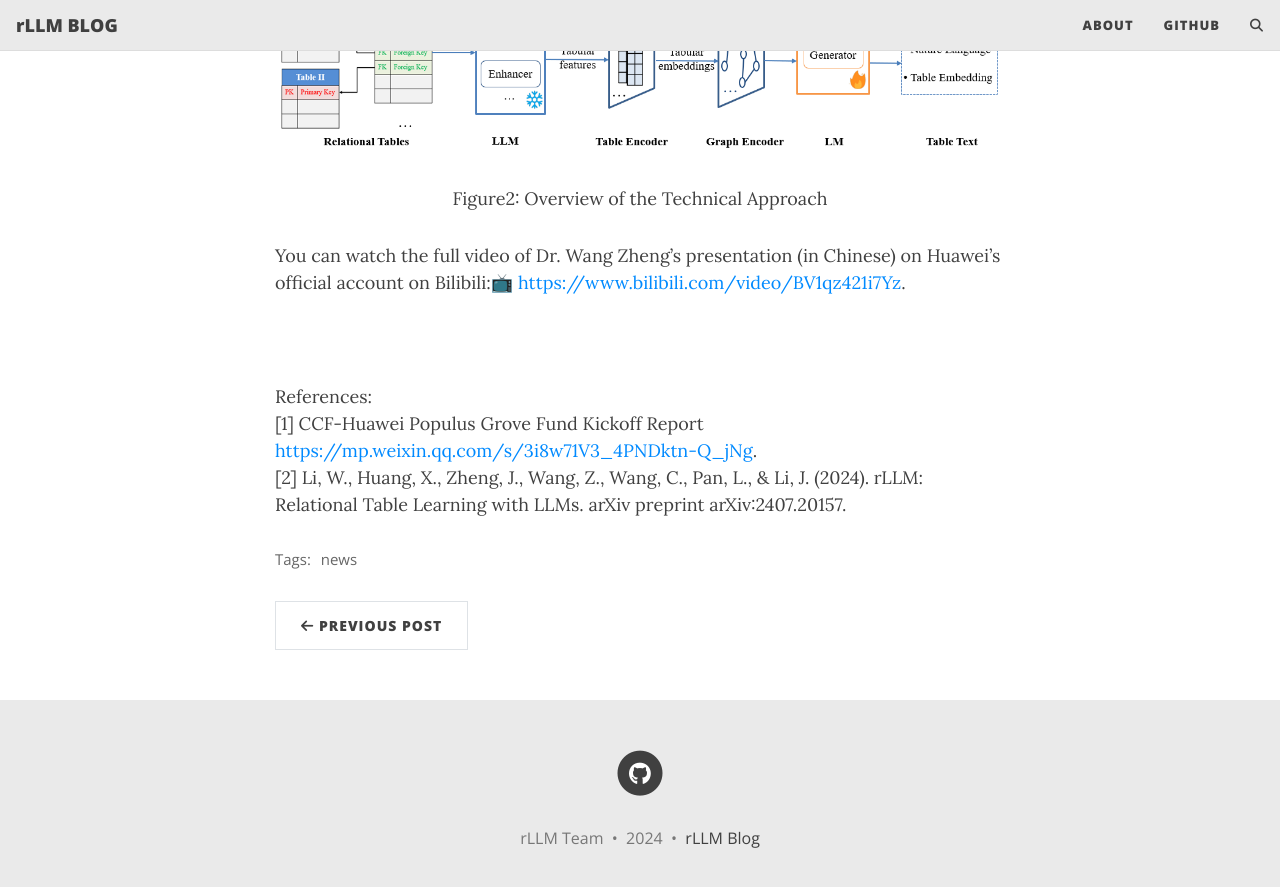
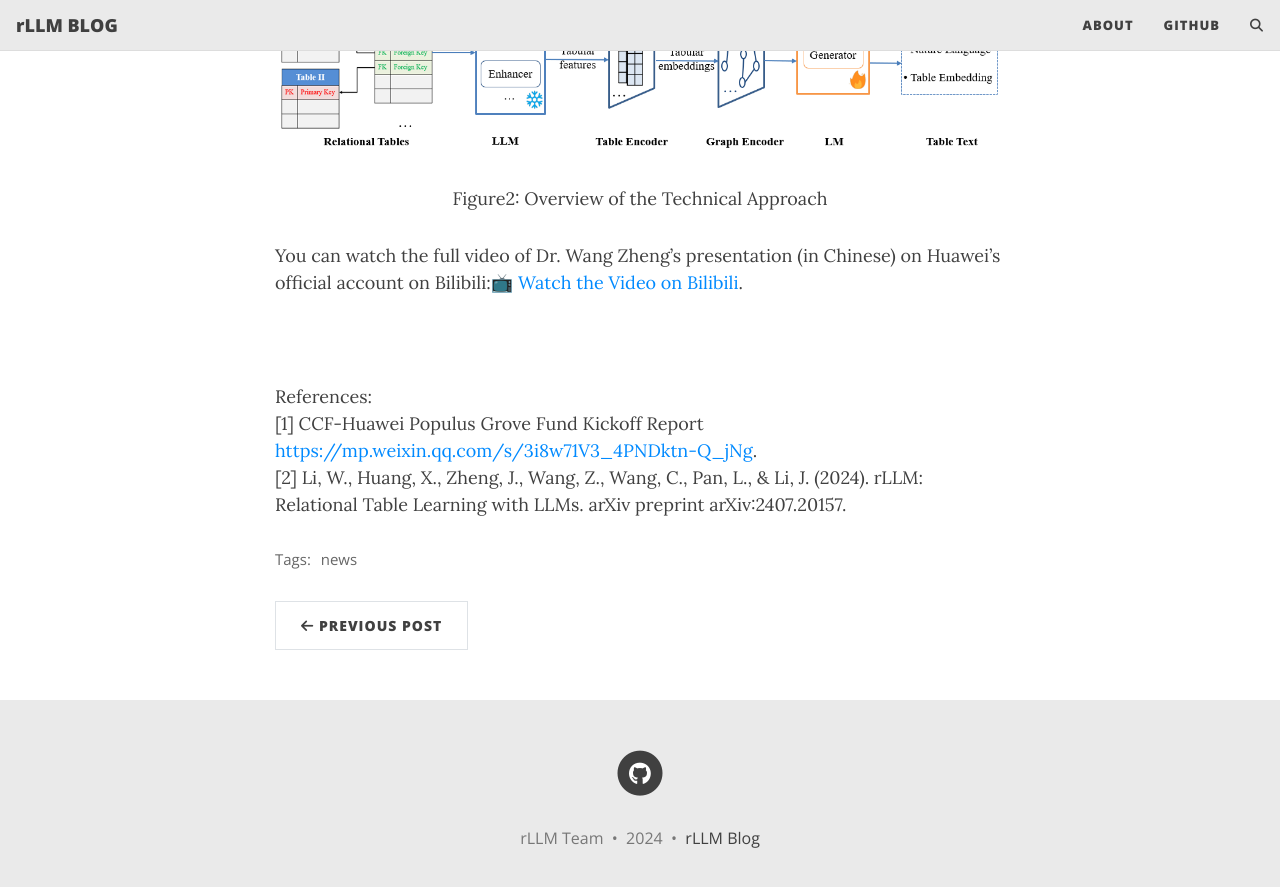
Before and after one commit to rllm-project/rllm-project.github.io, a Jekyll site: the page built from _posts/2024-08-31-rLLM-Project-Supported-by-Huawei-Fund-Advancing-AI-with-Tabular-Data.md, in a window 1280 px wide and 900 px high, scrolled down 1898 px. Shown: the top 887 px of the window. Built offline with Jekyll 4.4.1, drawn with Linux system fonts in a browser that asks for light colours; comment, search, counter and statistics services are not loaded.

Commit message:
Update 2024-08-31-rLLM-Project-Supported-by-Huawei-Fund-Advancing-AI-with-Tabular-Data.md

```diff
--- a/_posts/2024-08-31-rLLM-Project-Supported-by-Huawei-Fund-Advancing-AI-with-Tabular-Data.md
+++ b/_posts/2024-08-31-rLLM-Project-Supported-by-Huawei-Fund-Advancing-AI-with-Tabular-Data.md
@@ -24,7 +24,7 @@ In August 2024, we presented the kickoff report in Urumqi, Xinjiang [1], where D
 ![Overview_of_the_Technical_Approach](/assets/img/2024-08-31/image1.png){: .mx-auto.d-block :}
 <p style="text-align: center;">Figure2: Overview of the Technical Approach</p>
 
-You can watch the full video of Dr. Wang Zheng’s presentation (in Chinese) on Huawei's official account on Bilibili:📺 [https://www.bilibili.com/video/BV1qz421i7Yz](Watch the Video on Bilibili).
+You can watch the full video of Dr. Wang Zheng’s presentation (in Chinese) on Huawei's official account on Bilibili:📺 [Watch the Video on Bilibili](https://www.bilibili.com/video/BV1qz421i7Yz).
 
 <br>
 
```
